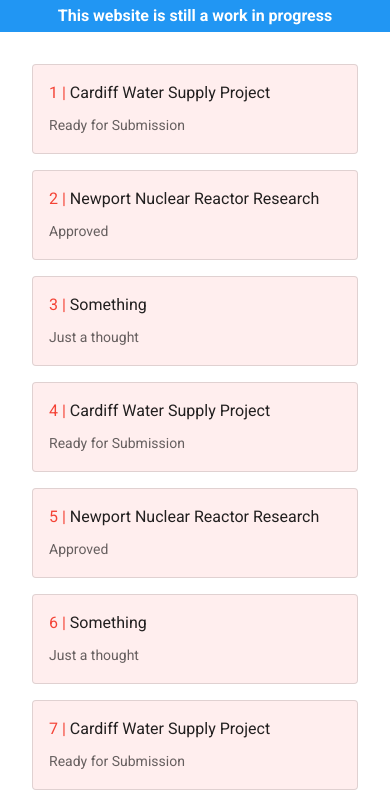
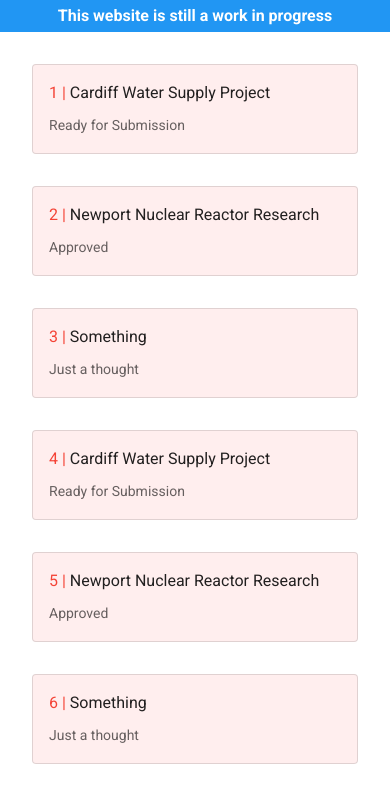
Before and after one commit to Jakepc007/Cardiff-University-PTS-Frontend, a Nuxt app: page /records in a window 390 px wide. Shown: the top 794 px of the page. Built offline with nearby package versions, Linux system fonts and the light colour scheme; data requests are answered from the project's data file.

Commit message:
Added some responsive CSS to recordList which controls grid layout

```diff
--- a/components/RecordList.vue
+++ b/components/RecordList.vue
@@ -22,10 +22,15 @@ export default {
 }
 </script>
 
-<style>
+<style lang="scss">
 .record-list {
   display: grid;
-  gap: 1rem;
+  gap: 2rem;
   padding: 2rem;
+  grid-template-columns: 1fr;
+
+  @media only screen and (min-width: 900px) {
+    grid-template-columns: 1fr 1fr;
+  }
 }
 </style>
```
